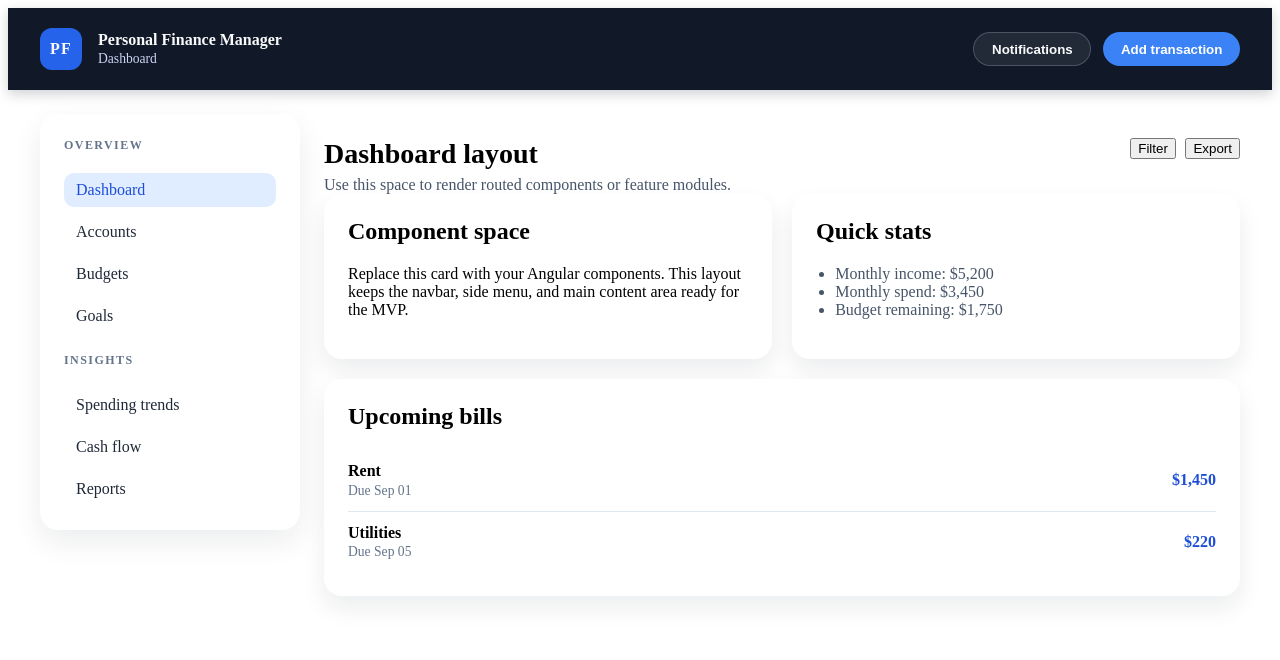
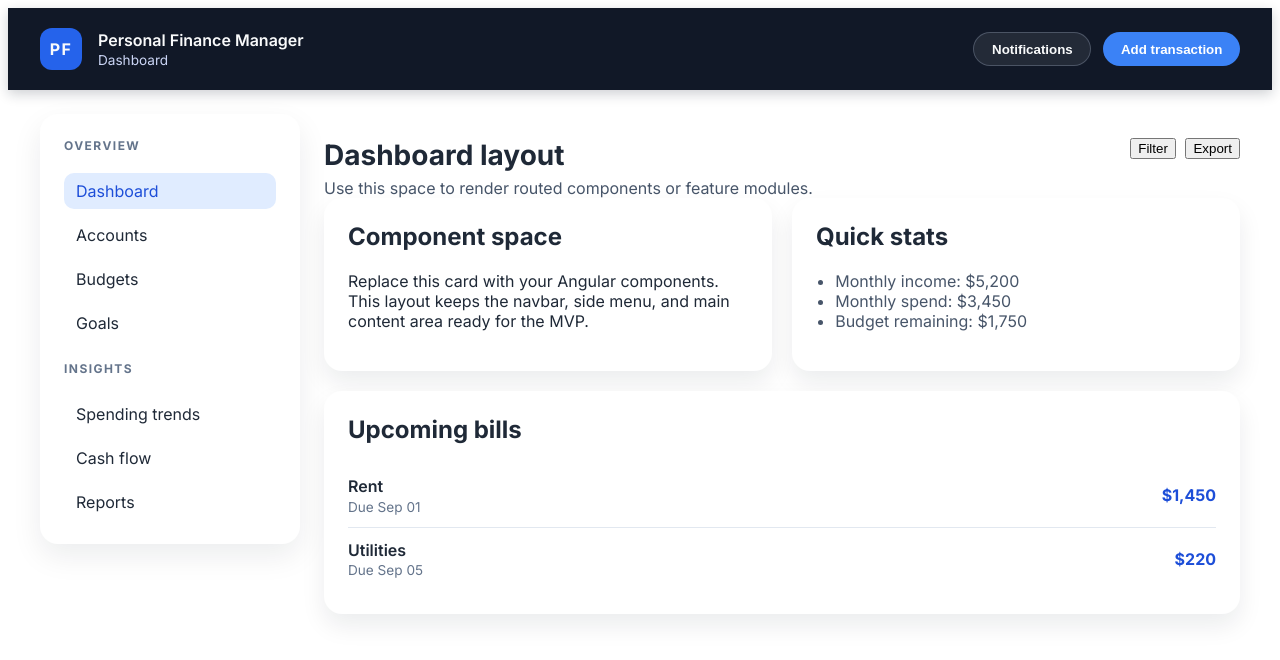
Before and after one commit to mdturin/PersonalFinanceManager.Dashboard, an Angular app: page / in a window 1280 px wide. Shown: the top 660 px of the page. Built offline with nearby package versions, Linux system fonts and the light colour scheme.

Commit message:
styling fixed

```diff
--- a/src/app/app.scss
+++ b/src/app/app.scss
@@ -18,6 +18,8 @@
     display: flex;
     flex-direction: column;
     gap: 1.5rem;
+    font-family: "Inter", "Segoe UI", system-ui, sans-serif;
+    color: #1f2937;
   }
 
   @media (max-width: 1024px) {
--- a/src/app/components/nav-bar/nav-bar.scss
+++ b/src/app/components/nav-bar/nav-bar.scss
@@ -6,6 +6,7 @@
   background: #111827;
   color: #f9fafb;
   box-shadow: 0 4px 12px rgba(15, 23, 42, 0.2);
+  font-family: "Inter", "Segoe UI", system-ui, sans-serif;
 }
 
 .brand {
--- a/src/app/components/side-nav/side-nav.scss
+++ b/src/app/components/side-nav/side-nav.scss
@@ -6,6 +6,8 @@
   background: #ffffff;
   border-radius: 18px;
   box-shadow: 0 12px 30px rgba(15, 23, 42, 0.08);
+  font-family: "Inter", "Segoe UI", system-ui, sans-serif;
+  color: #1f2937;
 }
 
 .side-title {
```
